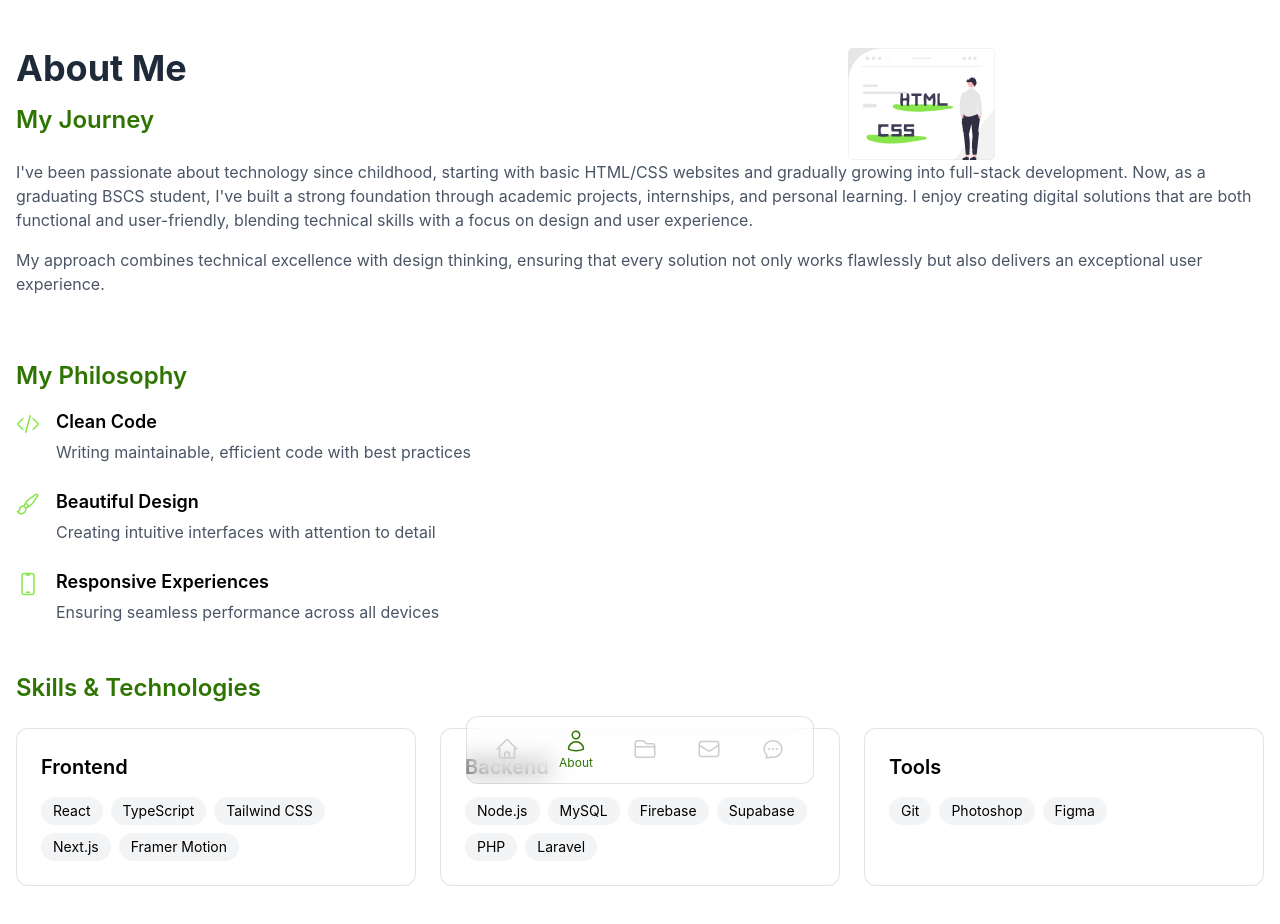
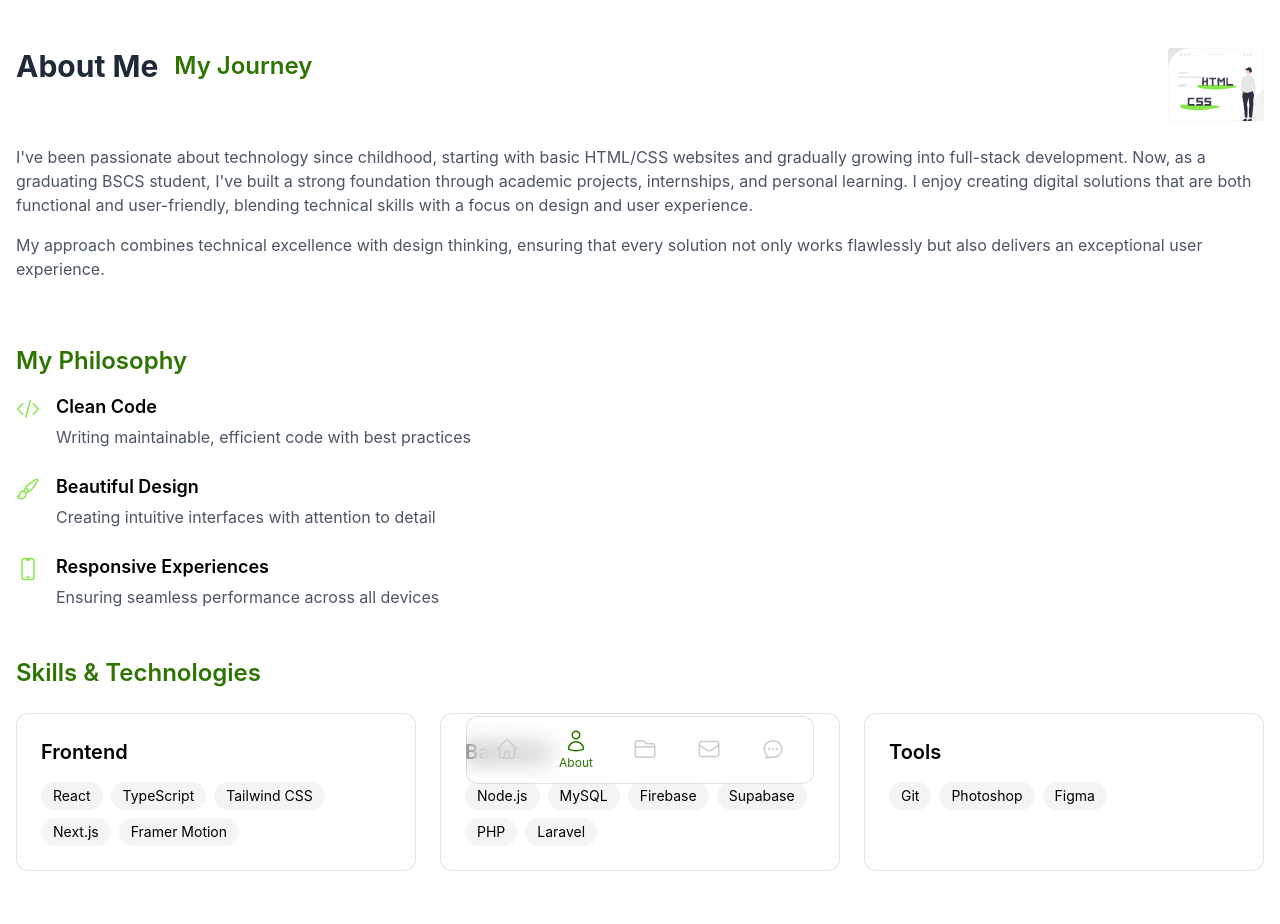
Before and after one commit to official-errol/portfolio, a React (Vite) app: page /about in a window 1280 px wide. Shown: the top 924 px of the page. Built offline with nearby package versions, Linux system fonts and the light colour scheme; what bad-words would draw is missing.

Commit message:
Update About.tsx

```diff
--- a/src/pages/About.tsx
+++ b/src/pages/About.tsx
@@ -16,12 +16,12 @@ const About: React.FC = () => {
         animate={{ opacity: 1 }}
         transition={{ duration: 0.5 }}
       >
-        {/* Header + Image Row */}
-        <div className="flex flex-col md:flex-row md:items-start md:justify-between">
-          <div>
-            <h1 className="text-3xl md:text-4xl font-bold mb-4 text-gray-800">About Me</h1>
+        {/* Row with About Me + My Journey and Image aligned beside */}
+        <div className="flex items-start justify-between gap-4 flex-wrap">
+          <div className="flex flex-col sm:flex-row sm:items-center gap-4 flex-1">
+            <h1 className="text-3xl font-bold text-gray-800">About Me</h1>
             <motion.h2
-              className="text-2xl font-semibold mb-4 text-main-dark"
+              className="text-2xl font-semibold text-main-dark"
               initial={{ opacity: 0, x: -20 }}
               animate={{ opacity: 1, x: 0 }}
               transition={{ delay: 0.2 }}
@@ -30,9 +30,9 @@ const About: React.FC = () => {
             </motion.h2>
           </div>
 
-          {/* Image aligned beside titles only */}
+          {/* Image on the right of the two headings */}
           <motion.div
-            className="w-full md:w-1/3 md:ml-6 mb-6 md:mb-0"
+            className="w-24 h-auto"
             initial={{ opacity: 0, x: 20 }}
             animate={{ opacity: 1, x: 0 }}
             transition={{ delay: 0.4 }}
@@ -40,12 +40,13 @@ const About: React.FC = () => {
             <img
               src="/static-website.svg"
               alt="Static website illustration"
-              className="h-28 w-auto object-contain mx-auto md:mx-0"
+              className="w-full h-full object-contain"
             />
           </motion.div>
         </div>
 
-        {/* Text below titles and image */}
+        {/* Paragraph text below the headings + image */}
+        <div className="mt-6">
           <motion.p
             className="mb-4 text-gray-600"
             initial={{ opacity: 0 }}
@@ -64,6 +65,7 @@ const About: React.FC = () => {
             My approach combines technical excellence with design thinking, ensuring that every solution
             not only works flawlessly but also delivers an exceptional user experience.
           </motion.p>
+        </div>
 
         {/* Philosophy Section */}
         <div className="mt-16">
```
Lines whose indentation alone changed are shown as unchanged.
